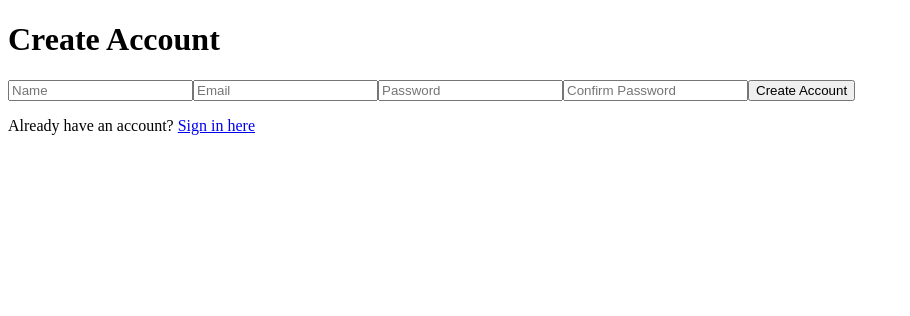
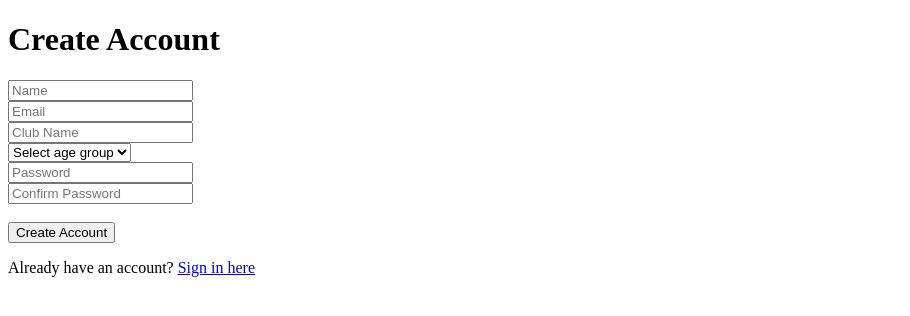
Before and after one commit to sheilavdb/coach-playbook, a Next.js app: page /register in a window 1280 px wide. Shown: the top 316 px of the page, without its empty margins (0-910 px from the left). Built offline with nearby package versions, Linux system fonts and the light colour scheme; no server answers.

Commit message:
added clubname and age group to registration form and firestore db

```diff
--- a/src/app/register/page.js
+++ b/src/app/register/page.js
@@ -12,6 +12,8 @@ export default function RegisterPage() {
     const [password, setPassword] = useState("");
     const [name, setName] = useState("");
     const [confirm, setConfirm] = useState("");
+    const [clubName,setClubName] = useState("");
+    const [teamAge, setTeamAge] = useState("");
     const [error, setError] = useState(null);
     const [loading, setLoading] = useState(false);
     const router = useRouter();
@@ -33,6 +35,8 @@ export default function RegisterPage() {
             await setDoc(doc(db, "coaches", user.uid), {
                 name: name,
                 email: email,
+                clubName: clubName,
+                teamAge: teamAge,
                 subscription: "free",
                 createdAt: new Date(),
             });
@@ -66,28 +70,49 @@ export default function RegisterPage() {
                         value={name}
                         onChange={(e) => setName(e.target.value)}
                         required
-                    />
+                    /><br />
                     <input
                         type="email"
                         placeholder="Email"
                         value={email}
                         onChange={(e) => setEmail(e.target.value)}
                         required
-                    />
+                    /><br />
+                    <input
+                        type="text"
+                        placeholder="Club Name"
+                        value={clubName}
+                        onChange={(e) => setClubName(e.target.value)}
+                        required
+                    /><br />
+                    <select
+                        placeholder="Age Group"
+                        value={teamAge}
+                        onChange={(e) => setTeamAge(e.target.value)}
+                        required>
+                            <option value="">Select age group</option>
+                            <option value="U8">U8</option>
+                            <option value="U10">U10</option>
+                            <option value="U12">U12</option>
+                            <option value="U14">U14</option>
+                            <option value="U16">U16</option>
+                            <option value="U18">U18</option>
+                            <option value="Senior">Senior</option>
+                    </select><br />
                     <input
                         type="password"
                         placeholder="Password"
                         value={password}
                         onChange={(e) => setPassword(e.target.value)}
                         required
-                    />
+                    /><br />
                     <input
                         type="password"
                         placeholder="Confirm Password"
                         value={confirm}
                         onChange={(e) => setConfirm(e.target.value)}
                         required
-                    />
+                    /><br /><br />
                     <button
                         type="submit"
                         disabled={loading}
```
